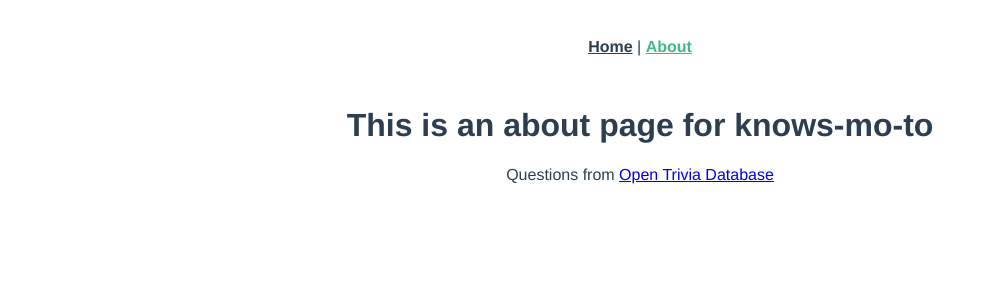
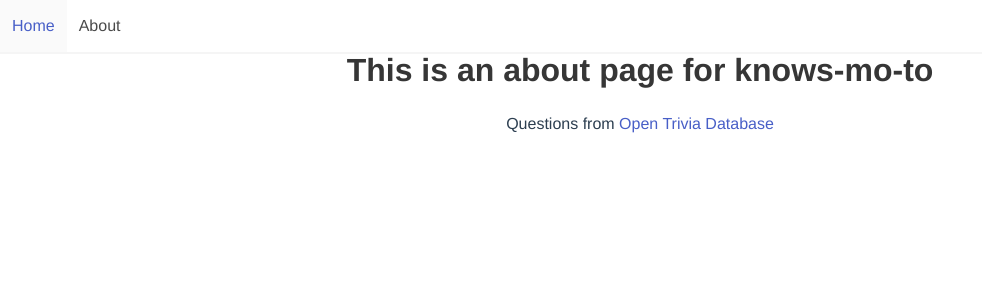
Before and after one commit to jedtrinidad/knows-mo-to, a Vue app: page /about in a window 1280 px wide. Shown: the top 300 px of the page, without its empty margins (0-982 px from the left). Built offline with nearby package versions, Linux system fonts and the light colour scheme.

Commit message:
Add Bulma CSS

```diff
--- a/package.json
+++ b/package.json
@@ -8,6 +8,7 @@
     "lint": "vue-cli-service lint"
   },
   "dependencies": {
+    "bulma": "^0.7.5",
     "core-js": "^2.6.5",
     "vue": "^2.6.10",
     "vue-router": "^3.0.3"
--- a/src/App.vue
+++ b/src/App.vue
@@ -1,10 +1,12 @@
 <template>
   <div id="app">
-    <div id="nav">
-      <router-link to="/">Home</router-link> |
-      <router-link to="/about">About</router-link>
+    <div class="navbar has-shadow">
+      <router-link to="/" class="navbar-item">Home</router-link>
+      <router-link to="/about" class="navbar-item">About</router-link>
     </div>
-    <router-view/>
+    <main class="container">
+      <router-view/>
+    </main>
   </div>
 </template>
 
@@ -16,16 +18,4 @@
   text-align: center;
   color: #2c3e50;
 }
-#nav {
-  padding: 30px;
-}
-
-#nav a {
-  font-weight: bold;
-  color: #2c3e50;
-}
-
-#nav a.router-link-exact-active {
-  color: #42b983;
-}
 </style>
--- a/src/components/Category.vue
+++ b/src/components/Category.vue
@@ -1,5 +1,5 @@
 <template>
-    <div class="category">
+    <div class="notification has-text-centered is-primary">
         <router-link :to="{name: 'quiz', params: { id: id, name: name }}">{{ name }}</router-link>
     </div>
 </template>
@@ -10,16 +10,3 @@ export default {
     props: ['name', 'id']
 }
 </script>
-
-<style scoped>
-.category {
-    padding: 5px;
-    font-size: 15px;
-}
-a {
-    color:  #2c3e50;
-}
-a:hover {
-    color: #42b983;
-}
-</style>
--- a/src/main.js
+++ b/src/main.js
@@ -1,5 +1,6 @@
 import Vue from 'vue'
 import App from './App.vue'
+import 'bulma/css/bulma.css'
 import router from './router'
 
 Vue.config.productionTip = false
--- a/src/views/About.vue
+++ b/src/views/About.vue
@@ -1,6 +1,6 @@
 <template>
-  <div class="about">
-    <h1>This is an about page for knows-mo-to</h1>
+  <div>
+    <h1 class="title">This is an about page for knows-mo-to</h1>
     <p>
       Questions from <a href="https://opentdb.com/" target="_blank">Open Trivia Database</a>
     </p>
--- a/src/views/Game.vue
+++ b/src/views/Game.vue
@@ -43,24 +43,7 @@ export default {
         }
     },
     beforeMount() {
-        if (this.$props.id === 0) {
-            fetch(`https://opentdb.com/api.php?amount=10`)
-                .then((res) => res.json())
-                .then((data) => {
-                    this.questions = data.results
-                    this.currentQuestion = this.questions[this.questionIndex]
-                })
-                .catch((err) => console.log(err))
-        }
-        else {
-            fetch(`https://opentdb.com/api.php?amount=10&category=${this.$props.id}`)
-                .then((res) => res.json())
-                .then((data) => {
-                    this.questions = data.results
-                    this.currentQuestion = this.questions[this.questionIndex]
-                })
-                .catch((err) => console.log(err))
-        }
+
     }
 }
 </script>
--- a/src/views/Home.vue
+++ b/src/views/Home.vue
@@ -1,11 +1,15 @@
 <template>
   <div class="home">
-    <h1>Knows Mo To'</h1>
-    <router-link to="/quiz/0">Play Now</router-link>
+    <h1 class="is-size-1">Knows Mo To'</h1>
+    <router-link to="/quiz/0" :tag="button" class="button is-primary">Play Now</router-link>
     <h4>or</h4>
-    <h4>Select Quiz Category</h4>
-    <div v-for="(category, index) in categories" v-bind:key="index">
-      <category :id="category.id" :name="category.name"/>
+    <h4 class="is-size-4">Select Quiz Category</h4>
+    <div class="tile is-ancestor" id="parent-tile">
+      <div class="tile is-parent" v-for="(category, index) in categories" v-bind:key="index">
+        <div class="tile is-child">
+          <category :name="category.name" :id="category.id"/>
+        </div>
+      </div>
     </div>
   </div>
 </template>
@@ -31,3 +35,9 @@ export default {
   }
 }
 </script>
+
+<style scoped>
+#parent-tile {
+  flex-wrap: wrap;
+}
+</style>
```
Also changed, not shown: 1 other file (tests, documents, lock files or other folders).
